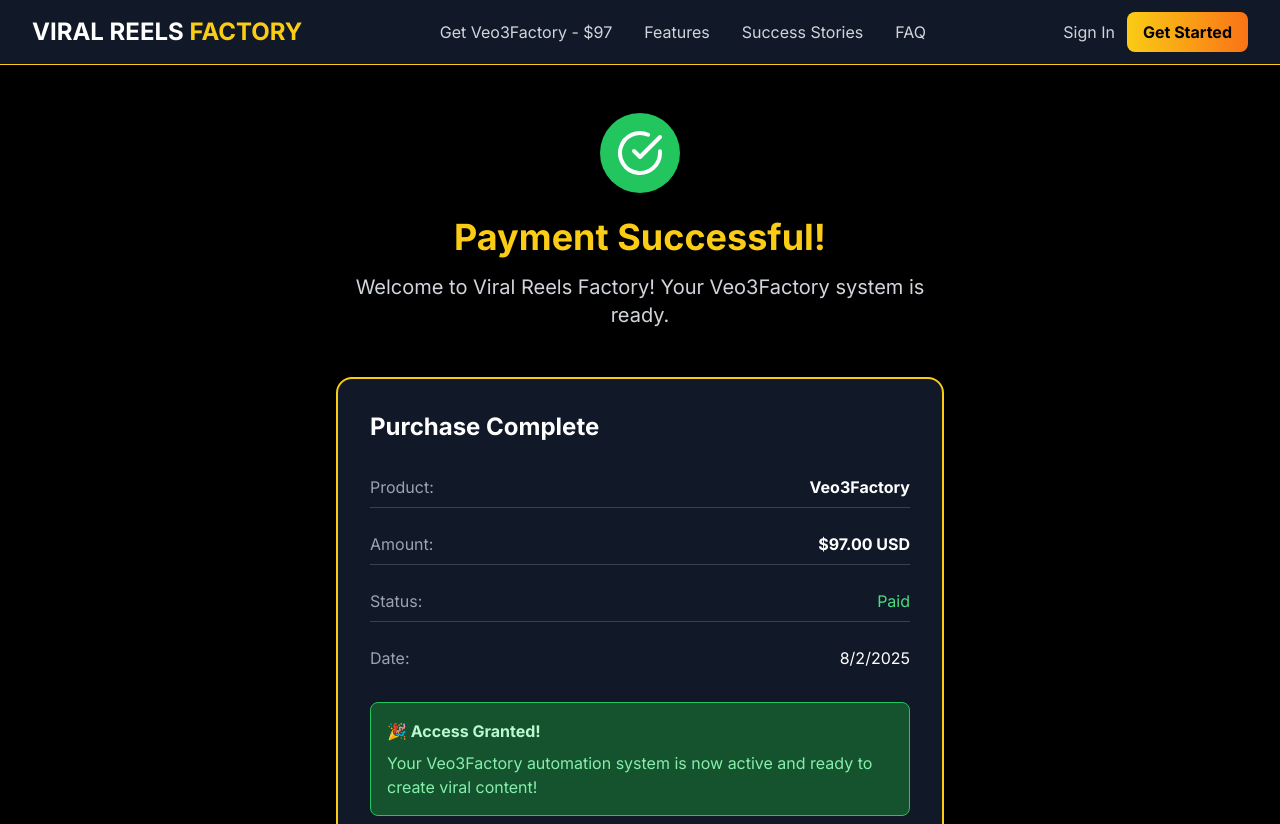
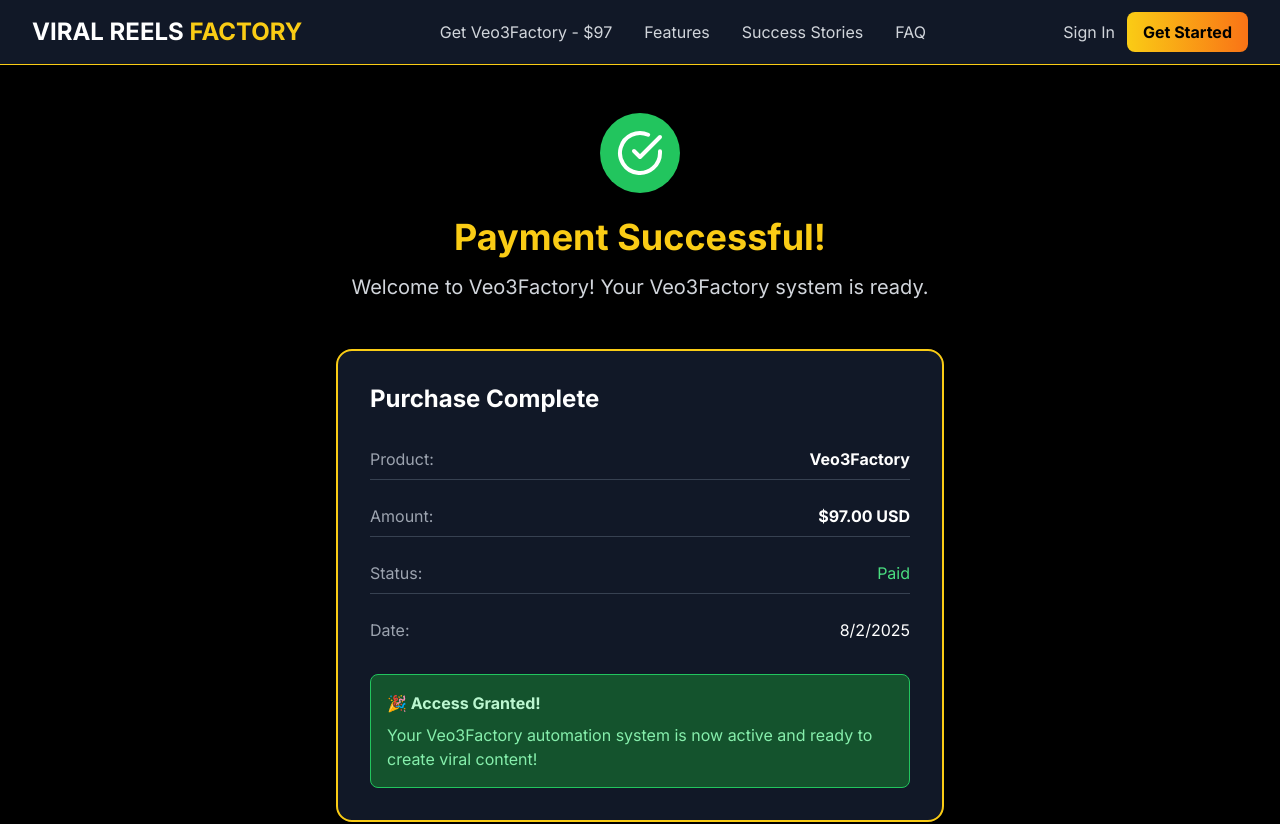
Before and after one commit to Qwixo/veo3factory-v0.3, a React (Vite) app: page /success in a window 1280 px wide. Shown: the top 824 px of the page. Built offline with nearby package versions, Linux system fonts and the light colour scheme; no server answers.

Commit message:
Updated SuccessPage.tsx

```diff
--- a/src/components/checkout/SuccessPage.tsx
+++ b/src/components/checkout/SuccessPage.tsx
@@ -20,7 +20,7 @@
             Payment Successful!
           </h1>
           <p className="text-xl text-gray-300">
-            Welcome to Viral Reels Factory! Your Veo3Factory system is ready.
+            Welcome to Veo3Factory! Your Veo3Factory system is ready.
           </p>
         </div>
 
```
